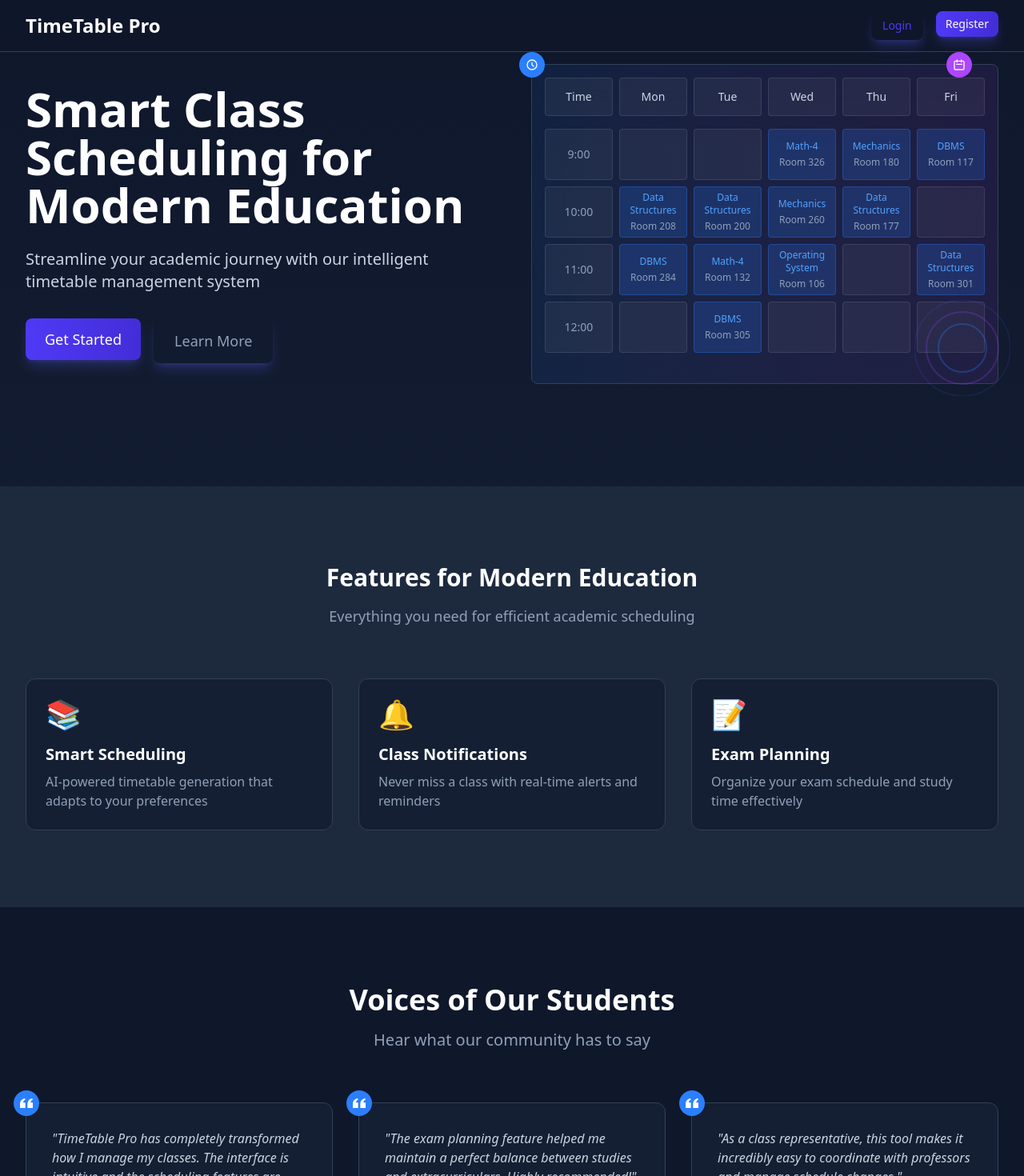
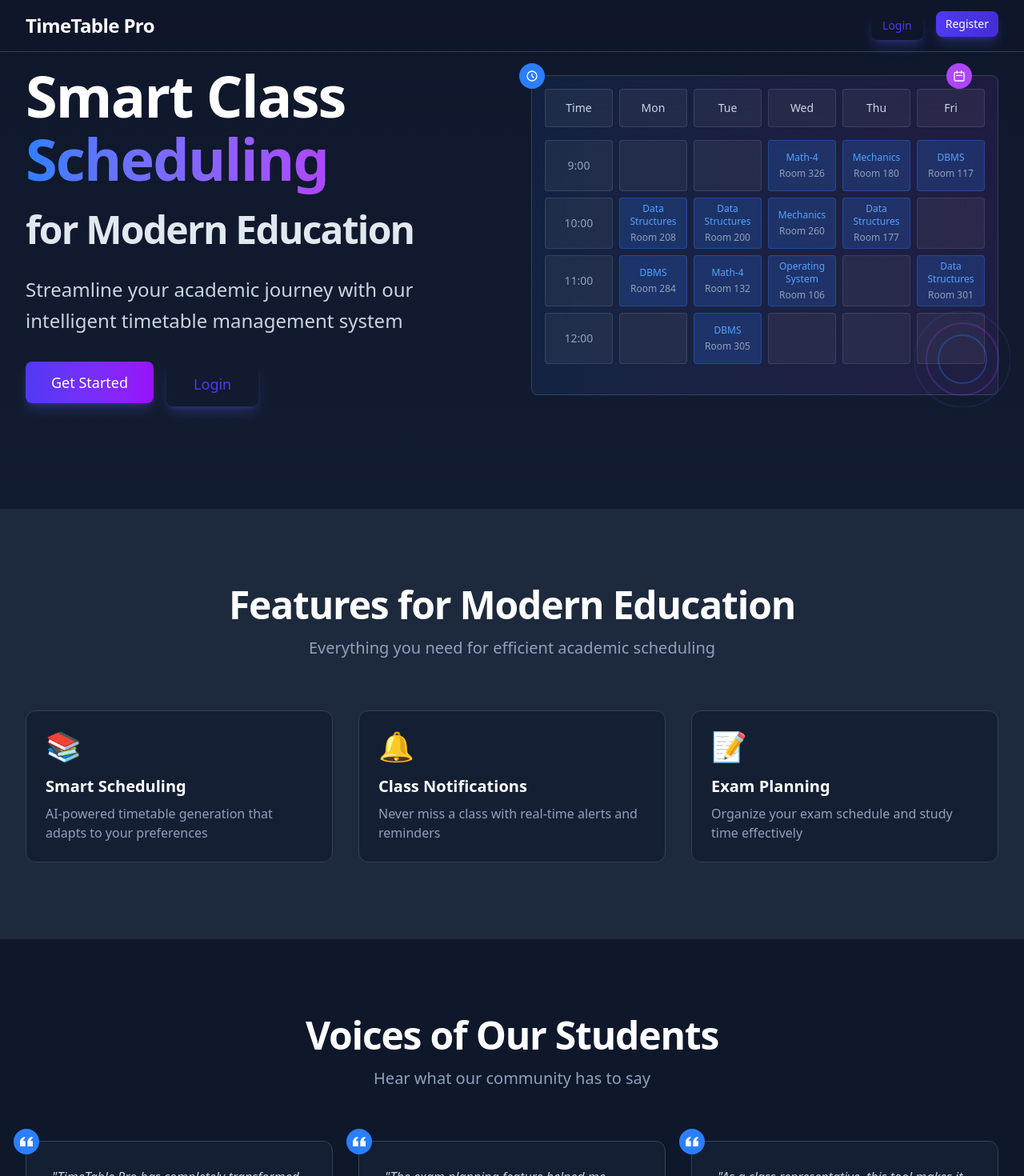
Before and after one commit to Abhi-engg/Class-Time-table, a React (Vite) app in the folder Timetable/: page / in a window 1280 px wide. Shown: the top 1470 px of the page at 80% size. Built offline with nearby package versions, Linux system fonts and the light colour scheme.

Commit message:
little little

```diff
--- a/Timetable/index.html
+++ b/Timetable/index.html
@@ -3,6 +3,7 @@
   <head>
     <meta charset="UTF-8" />
     <link rel="icon" type="image/svg+xml" href="/src/assets/logo.png" />
+    <link href="https://fonts.googleapis.com/css2?family=Outfit:wght@400;500;600;700&family=Space+Grotesk:wght@400;500;600;700&display=swap" rel="stylesheet">
     <meta name="viewport" content="width=device-width, initial-scale=1.0" />
     <title>Timetable</title>
   </head>
--- a/Timetable/src/pages/LandingPage.jsx
+++ b/Timetable/src/pages/LandingPage.jsx
@@ -70,7 +70,9 @@ const LandingPage = () => {
         <div className="max-w-7xl mx-auto px-4 sm:px-6 lg:px-8">
           <div className="flex items-center justify-between h-16">
             <div className="flex-shrink-0">
-              <h1 className="text-2xl font-bold text-white">TimeTable Pro</h1>
+              <h1 className="font-clash text-2xl font-bold text-white tracking-tight">
+                TimeTable Pro
+              </h1>
             </div>
             <div className="flex gap-4">
               <Button
@@ -103,29 +105,57 @@ const LandingPage = () => {
               animate={{ opacity: 1, x: 0 }}
               transition={{ duration: 0.5 }}
             >
-              <h1 className="text-4xl md:text-6xl font-bold text-white mb-6">
-                Smart Class Scheduling for Modern Education
+              <h1 className="font-clash text-5xl md:text-7xl font-bold text-white mb-6 tracking-tight leading-[1.1]">
+                Smart Class
+                <span className="bg-gradient-to-r from-blue-500 to-purple-500 text-transparent bg-clip-text">
+                  {" "}Scheduling
+                </span>
+                <br />
+                <span className="text-4xl md:text-5xl text-slate-200">
+                  for Modern Education
+                </span>
               </h1>
-              <p className="text-xl text-slate-300 mb-8">
+              <p className="font-cabinet text-xl md:text-2xl text-slate-300 mb-8 leading-relaxed">
                 Streamline your academic journey with our intelligent timetable management system
               </p>
               <div className="flex flex-col sm:flex-row gap-4">
+                <motion.div
+                  whileHover={{ scale: 1.05 }}
+                  whileTap={{ scale: 0.95 }}
+                  transition={{
+                    type: "spring",
+                    stiffness: 400,
+                    damping: 17
+                  }}
+                >
                   <Button
                     variant="primary"
                     size="lg"
                     onClick={() => navigate('/register')}
-                  className="bg-blue-500 hover:bg-blue-600"
+                    className="bg-gradient-to-r from-blue-600 to-purple-600 text-white font-cabinet font-medium px-8 py-3 rounded-lg hover:shadow-lg hover:shadow-blue-500/25 transition-all duration-300"
                   >
                     Get Started
                   </Button>
+                </motion.div>
+
+                <motion.div
+                  whileHover={{ scale: 1.05 }}
+                  whileTap={{ scale: 0.95 }}
+                  transition={{
+                    type: "spring",
+                    stiffness: 400,
+                    damping: 17
+                  }}
+                >
                   <Button
                     variant="outline"
                     size="lg"
-                  onClick={() => navigate('/about')}
-                  className="border-slate-400 text-slate-400 hover:bg-slate-400/10"
+                    onClick={() => navigate('/login')}
+                    className="border-2 border-blue-400/20 text-blue-400 font-cabinet font-medium px-8 py-3 rounded-lg hover:bg-blue-400/10 transition-all duration-300"
                   >
-                  Learn More
+                    Login
                   </Button>
+                </motion.div>
               </div>
             </motion.div>
 
@@ -234,19 +264,14 @@ const LandingPage = () => {
       {/* Features Section */}
       <div className="bg-slate-800 py-24">
         <div className="max-w-7xl mx-auto px-4 sm:px-6 lg:px-8">
-          <motion.div
-            initial={{ opacity: 0, y: 20 }}
-            whileInView={{ opacity: 1, y: 0 }}
-            viewport={{ once: true }}
-            className="text-center mb-16"
-          >
-            <h2 className="text-3xl font-bold text-white mb-4">
+          <div className="text-center mb-16">
+            <h2 className="font-clash text-4xl md:text-5xl font-bold text-white mb-4 tracking-tight">
               Features for Modern Education
             </h2>
-            <p className="text-slate-400 text-lg">
+            <p className="font-cabinet text-xl text-slate-400">
               Everything you need for efficient academic scheduling
             </p>
-          </motion.div>
+          </div>
 
           <div className="grid grid-cols-1 md:grid-cols-3 gap-8">
             {[
@@ -290,19 +315,14 @@ const LandingPage = () => {
       {/* Student Testimonials Section */}
       <div className="bg-slate-900 py-24" ref={testimonialRef}>
         <div className="max-w-7xl mx-auto px-4 sm:px-6 lg:px-8">
-          <motion.div
-            initial={{ opacity: 0, y: 20 }}
-            whileInView={{ opacity: 1, y: 0 }}
-            viewport={{ once: true }}
-            className="text-center mb-16"
-          >
-            <h2 className="text-4xl font-bold text-white mb-4">
+          <div className="text-center mb-16">
+            <h2 className="font-clash text-4xl md:text-5xl font-bold text-white mb-4 tracking-tight">
               Voices of Our Students
             </h2>
-            <p className="text-xl text-slate-400">
+            <p className="font-cabinet text-xl text-slate-400">
               Hear what our community has to say
             </p>
-          </motion.div>
+          </div>
 
           {/* Grid Layout for Testimonials */}
           <div className="grid grid-cols-1 md:grid-cols-2 lg:grid-cols-3 gap-8">
@@ -346,10 +366,10 @@ const LandingPage = () => {
       {/* CTA Section */}
       <div className="bg-gradient-to-r from-blue-600 to-purple-600 py-16">
         <div className="max-w-4xl mx-auto text-center px-4">
-          <h2 className="text-3xl font-bold text-white mb-4">
+          <h2 className="font-clash text-4xl md:text-5xl font-bold text-white mb-4 tracking-tight">
             Ready to Transform Your Academic Experience?
           </h2>
-          <p className="text-white/80 mb-8">
+          <p className="font-cabinet text-xl text-white/80 mb-8">
             Join thousands of students already using TimeTable Pro
           </p>
           <Button
--- a/Timetable/tailwind.config.js
+++ b/Timetable/tailwind.config.js
@@ -21,6 +21,10 @@ module.exports = {
           900: '#0c4a6e',
         },
       },
+      fontFamily: {
+        'clash': ['Clash Display', 'sans-serif'],
+        'cabinet': ['Cabinet Grotesk', 'sans-serif'],
+      }
     },
   },
   plugins: [],
```
Lines whose indentation alone changed are shown as unchanged.
